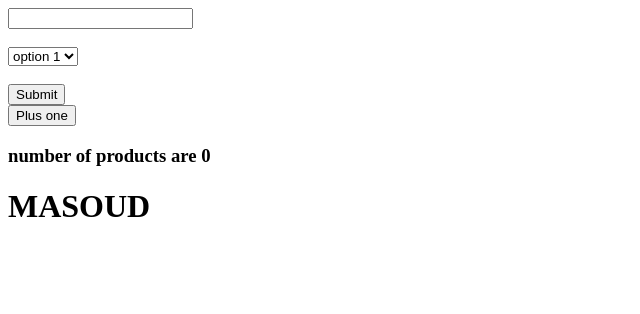
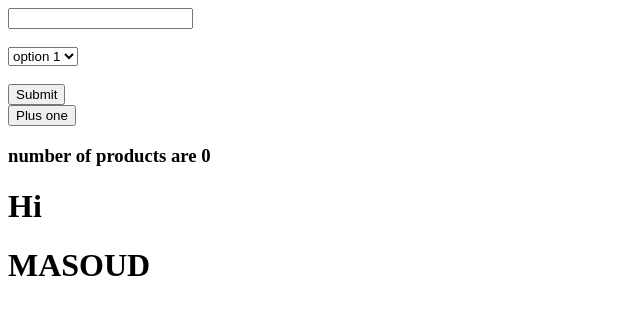
Before and after one commit to masoudhra/ReactPractice, a React (Create React App) app: page / in a window 1280 px wide. Shown: the top 314 px of the page, without its empty margins (0-640 px from the left). Built offline with nearby package versions, Linux system fonts and the light colour scheme.

Commit message:
add SayHi component

```diff
--- a/src/App.js
+++ b/src/App.js
@@ -1,6 +1,7 @@
 import React, { Component } from 'react';
 import Child from './Child';
 import Child2 from './Child2';
+import SayHi from './SayHi';
 
 import ClassEvent from './ClassEvent';
 // import FunctionEvent from './FunctionEvent';
@@ -12,6 +13,7 @@ class App extends Component {
           {/* <FunctionEvent /> */}
           <Child />
           <Child2 />
+          <SayHi sayHi={bool => bool ? "Hi" : "By"} />
       </div>
     );
   }
--- /dev/null
+++ b/src/SayHi.js
@@ -0,0 +1,15 @@
+import React, { Component } from 'react';
+
+class SayHi extends Component {
+    render() {
+
+        return (
+            <div>
+                <h1>{this.props.sayHi(true)}</h1>
+
+            </div>
+        );
+    }
+}
+
+export default SayHi;
```
